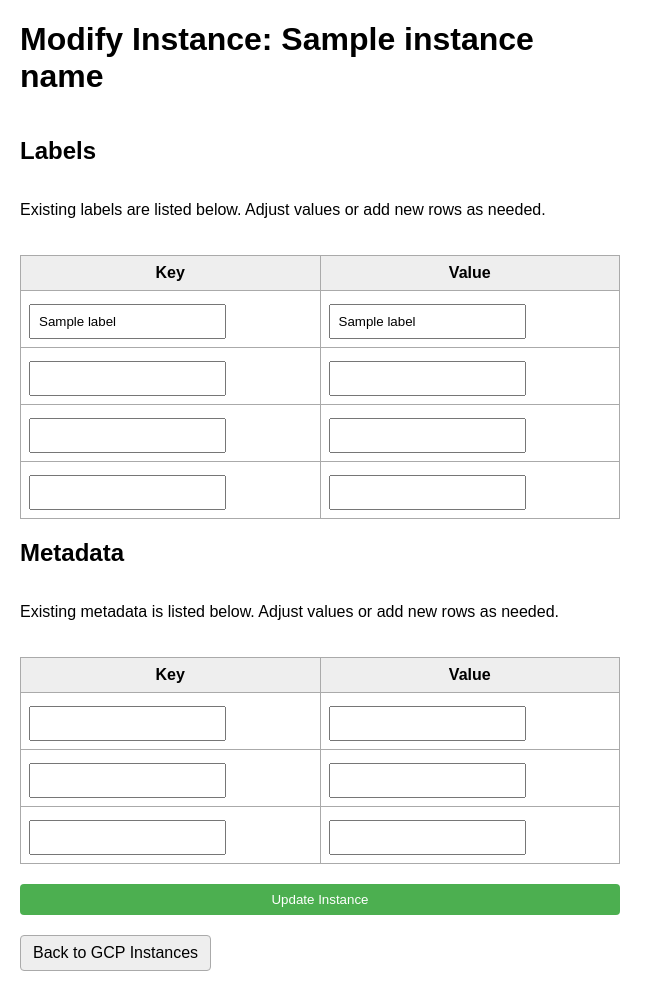
After one commit to Riley94/multi-cloud-manager, a Flask app: template src/templates/modify_gcp_instance.html in a window 1280 px wide. The commit adds this page. Shown: the whole page, without its empty margins (0-663 px from the left). Run offline with Flask 3, Linux system fonts and the light colour scheme; the template is opened without the code that fills it: most values are stand-ins (such as "Sample title", 1, 10 or a date in 2020).

Commit message:
add modify gcp instance functionality

```diff
--- a/src/app.py
+++ b/src/app.py
@@ -107,6 +107,60 @@ def delete_gcp_instance(instance_name):
         flash(f"Error deleting instance {instance_name}: {e}")
     return redirect(url_for('gcp_page'))
 
+@app.route("/gcp/modify/<instance_name>", methods=["GET", "POST"])
+def modify_gcp_instance(instance_name):
+    project = request.args.get("project")
+    zone = request.args.get("zone")
+    if not project or not zone:
+        flash("Missing project or zone for modifying instance.")
+        return redirect(url_for('gcp_page'))
+
+    config = load_config()
+    gcp_credentials_file = config["gcp"].get("credentials_file", None)
+    gcp_manager = GCPManager(projects=[project], zones=[zone], credentials_file=gcp_credentials_file)
+
+    if request.method == "POST":
+        # Parse form data for labels and metadata
+        # Labels and metadata likely come in as key-value pairs
+        label_keys = request.form.getlist("label_key")
+        label_vals = request.form.getlist("label_value")
+        metadata_keys = request.form.getlist("metadata_key")
+        metadata_vals = request.form.getlist("metadata_value")
+
+        labels = {}
+        for k, v in zip(label_keys, label_vals):
+            if k.strip():
+                labels[k.strip()] = v.strip()
+
+        metadata = {}
+        for k, v in zip(metadata_keys, metadata_vals):
+            if k.strip():
+                metadata[k.strip()] = v.strip()
+
+        try:
+            gcp_manager.set_instance_labels(project, zone, instance_name, labels)
+            gcp_manager.set_instance_metadata(project, zone, instance_name, metadata)
+            flash(f"Instance {instance_name} updated successfully.")
+        except Exception as e:
+            flash(f"Error modifying instance: {e}")
+
+        return redirect(url_for('gcp_page'))
+
+    # GET request: Show current labels and metadata
+    instance = gcp_manager.get_instance_details(project, zone, instance_name)
+    current_labels = instance.labels or {}
+    current_metadata = {}
+    if instance.metadata and instance.metadata.items:
+        for item in instance.metadata.items:
+            current_metadata[item.key] = item.value
+
+    return render_template("modify_gcp_instance.html",
+                           instance_name=instance_name,
+                           project=project,
+                           zone=zone,
+                           labels=current_labels,
+                           metadata=current_metadata)
+
 if __name__ == "__main__":
     # Run the Flask app
     # In production, use a WSGI server or other deployment strategies.
--- a/src/templates/gcp.html
+++ b/src/templates/gcp.html
@@ -70,8 +70,9 @@
                 <td>{{ instance.instance_type }}</td>
                 <td>{{ instance.status }}</td>
                 <td>
-                    <!-- Modify/Delete currently just placeholders -->
-                    <button onclick="alert('Modify instance {{ instance.instance_id }} coming soon!')">Modify</button>
+                    <a href="{{ url_for('modify_gcp_instance', instance_name=instance.name, project=instance.project, zone=instance.region) }}">
+                        Modify
+                    </a>
                     <!-- Add a confirm dialog for safety -->
                     <a href="{{ url_for('delete_gcp_instance', instance_name=instance.name, zone=instance.region, project=instance.project) }}"
                     onclick="return confirm('Are you sure you want to delete this instance?');">
--- /dev/null
+++ b/src/templates/modify_gcp_instance.html
@@ -0,0 +1,80 @@
+<!DOCTYPE html>
+<html lang="en">
+<head>
+    <meta charset="UTF-8" />
+    <meta name="viewport" content="width=device-width, initial-scale=1" />
+    <title>Modify GCP Instance</title>
+    <style>
+        body { font-family: Arial, sans-serif; margin: 20px; max-width: 600px; }
+        form { display: flex; flex-direction: column; }
+        label { margin-top: 10px; }
+        input { margin-top: 5px; padding: 8px; }
+        button { margin-top: 20px; padding: 8px 12px; background: #4caf50; color: #fff; border: none; border-radius: 4px; }
+        button:hover { background: #45a049; }
+        .back-link { display: inline-block; margin-top: 20px; text-decoration: none; background: #eee; border: 1px solid #aaa; padding: 8px 12px; border-radius: 4px; color: #000; }
+        .back-link:hover { background: #ddd; }
+        table { width: 100%; margin-top: 20px; border-collapse: collapse; }
+        th, td { border: 1px solid #aaa; padding: 8px; }
+        th { background: #eee; }
+    </style>
+</head>
+<body>
+    <h1>Modify Instance: {{ instance_name }}</h1>
+    <form method="POST">
+        <h2>Labels</h2>
+        <p>Existing labels are listed below. Adjust values or add new rows as needed.</p>
+        <table>
+            <thead>
+                <tr>
+                    <th>Key</th>
+                    <th>Value</th>
+                </tr>
+            </thead>
+            <tbody>
+                {% for k, v in labels.items() %}
+                <tr>
+                    <td><input type="text" name="label_key" value="{{ k }}"></td>
+                    <td><input type="text" name="label_value" value="{{ v }}"></td>
+                </tr>
+                {% endfor %}
+                <!-- Add a few empty rows for new labels -->
+                {% for i in range(3) %}
+                <tr>
+                    <td><input type="text" name="label_key"></td>
+                    <td><input type="text" name="label_value"></td>
+                </tr>
+                {% endfor %}
+            </tbody>
+        </table>
+
+        <h2>Metadata</h2>
+        <p>Existing metadata is listed below. Adjust values or add new rows as needed.</p>
+        <table>
+            <thead>
+                <tr>
+                    <th>Key</th>
+                    <th>Value</th>
+                </tr>
+            </thead>
+            <tbody>
+                {% for k, v in metadata.items() %}
+                <tr>
+                    <td><input type="text" name="metadata_key" value="{{ k }}"></td>
+                    <td><input type="text" name="metadata_value" value="{{ v }}"></td>
+                </tr>
+                {% endfor %}
+                <!-- Add a few empty rows for new metadata -->
+                {% for i in range(3) %}
+                <tr>
+                    <td><input type="text" name="metadata_key"></td>
+                    <td><input type="text" name="metadata_value"></td>
+                </tr>
+                {% endfor %}
+            </tbody>
+        </table>
+
+        <button type="submit">Update Instance</button>
+    </form>
+    <a class="back-link" href="{{ url_for('gcp_page') }}">Back to GCP Instances</a>
+</body>
+</html>
```
Also changed, not shown: src/providers/gcp_manager.py (+42 -0 lines).
